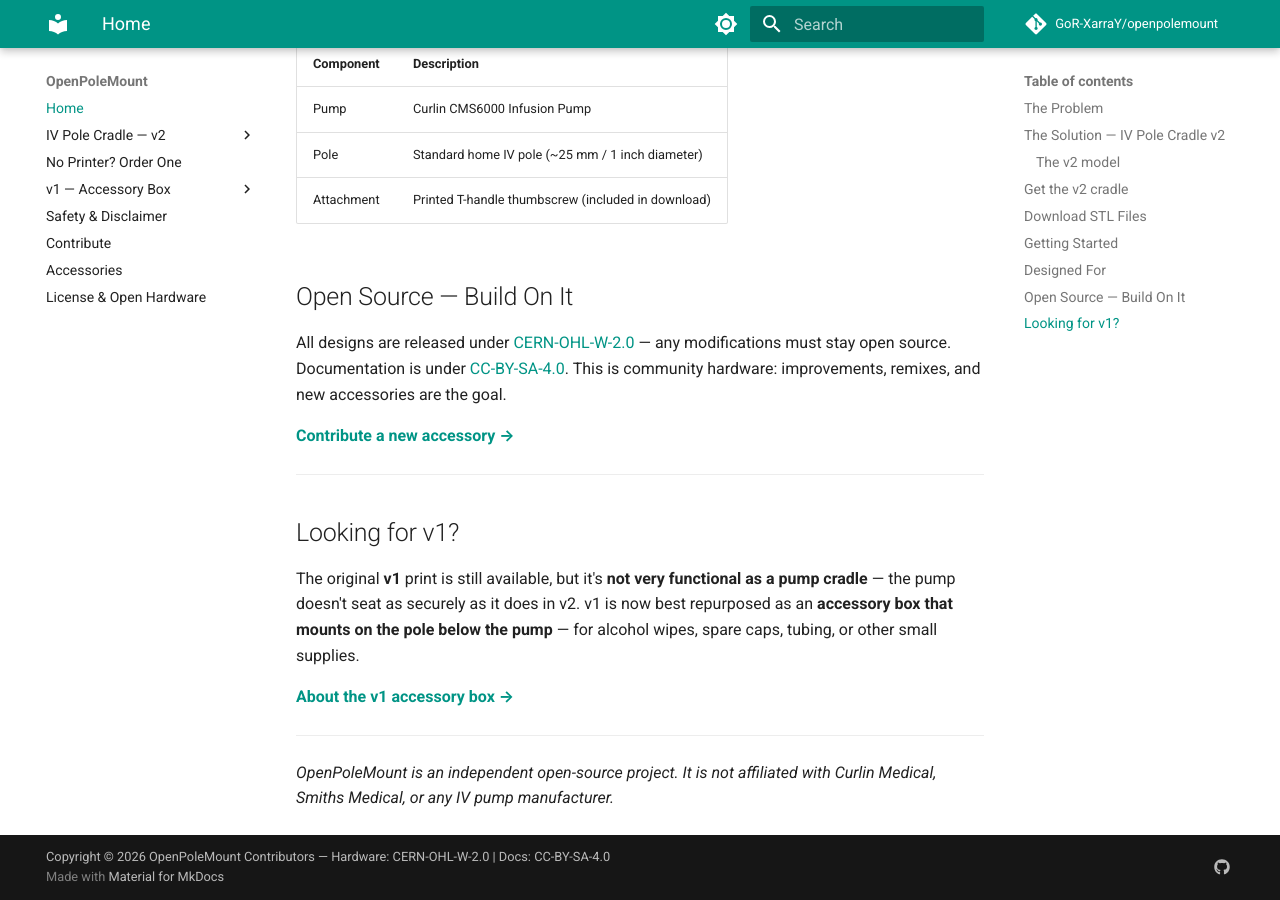
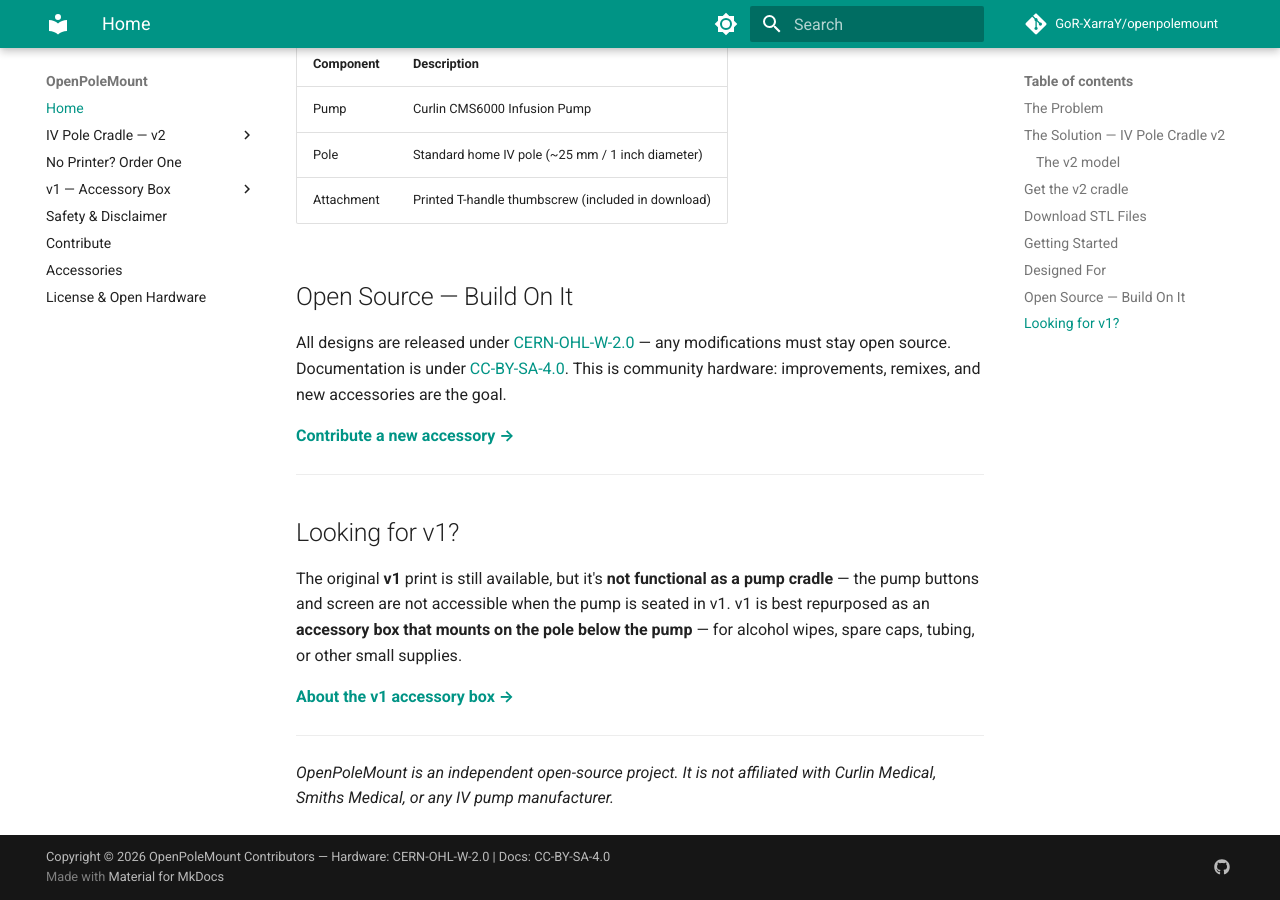
Before and after one commit to GoR-XarraY/openpolemount, an MkDocs documentation site: the page built from docs/index.md, in a window 1280 px wide and 900 px high, scrolled down 3822 px. Built offline with MkDocs 1.6.1 and Material for MkDocs 9.7.7, drawn with Linux system fonts in a browser that asks for light colours; comment, search, counter and statistics services are not loaded.

Commit message:
fix: correct v1 description — buttons not accessible, not just 'less secure'
The real problem with v1 as a pump cradle is that the pump buttons and screen
are not accessible when the pump is seated in it, making it non-functional.
Previous wording ('doesn't seat as securely') was vague and inaccurate.

Co-Authored-By: Claude Sonnet 4.6 <noreply@anthropic.com>

```diff
--- a/docs/index.md
+++ b/docs/index.md
@@ -106,10 +106,10 @@ hardware: improvements, remixes, and new accessories are the goal.
 
 ## Looking for v1?
 
-The original **v1** print is still available, but it's **not very functional as a
-pump cradle** — the pump doesn't seat as securely as it does in v2. v1 is now best
-repurposed as an **accessory box that mounts on the pole below the pump** — for
-alcohol wipes, spare caps, tubing, or other small supplies.
+The original **v1** print is still available, but it's **not functional as a pump
+cradle** — the pump buttons and screen are not accessible when the pump is seated in
+v1. v1 is best repurposed as an **accessory box that mounts on the pole below the
+pump** — for alcohol wipes, spare caps, tubing, or other small supplies.
 
 **[About the v1 accessory box →](print-settings.md)**
 
```
Also changed, not shown: docs/iv-pole-v2/index.md (+3 -2 lines), docs/print-settings.md (+2 -2 lines).
